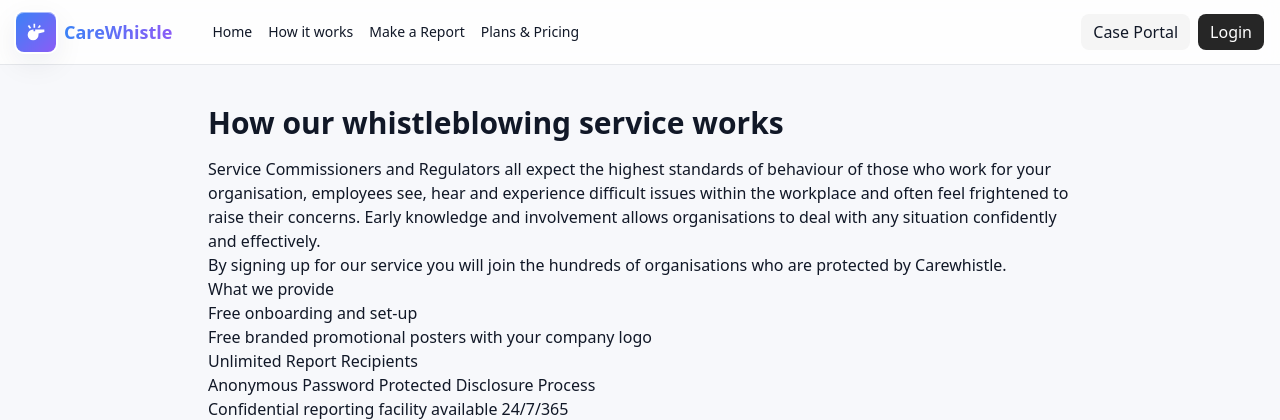
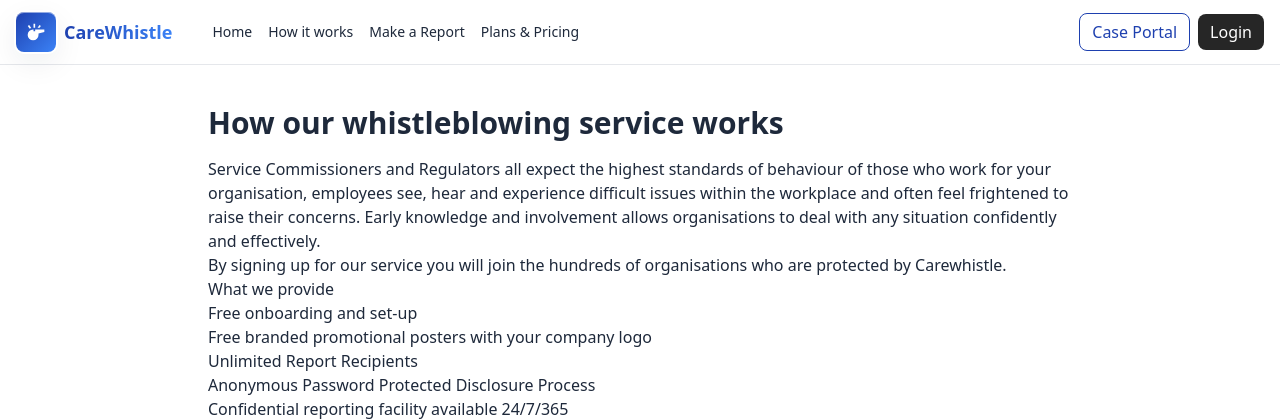
Before and after one commit to alijunaid21-coder/carewhistle-78-lite, a Flask app: page /how in a window 1280 px wide. Shown: the top 420 px of the page. Run offline with Flask 3, Linux system fonts and the light colour scheme; some libraries are stand-ins or nearby versions.

Commit message:
Refine base palette and navigation styling

```diff
--- a/templates/layout.html
+++ b/templates/layout.html
@@ -10,8 +10,8 @@
       theme:{
         extend:{
           colors:{
-            base: { bg:"#f7f8fb", card:"#ffffff", ink:"#111827", muted:"#6b7280" },
-            neon: { blue:"#3b82f6", green:"#22c55e", pink:"#ec4899", purple:"#8b5cf6", amber:"#f59e0b", cyan:"#06b6d4" }
+            base: { bg:"#ffffff", card:"#f8fafc", ink:"#1e293b", muted:"#64748b" },
+            neon: { blue:"#1e40af", green:"#0ea5e9", pink:"#f472b6", purple:"#3b82f6", amber:"#fbbf24", cyan:"#94a3b8" }
           },
           boxShadow:{
             glass:"0 10px 30px rgba(31,41,55,.08), inset 0 1px 0 rgba(255,255,255,.5)"
@@ -35,22 +35,22 @@
         <span class="bg-gradient-to-r from-neon-blue to-neon-purple bg-clip-text text-transparent">CareWhistle</span>
       </a>
       <nav class="ml-6 flex items-center gap-4 text-sm">
-        <a class="hover:text-neon-blue" href="{{ url_for('home') }}">Home</a>
-        <a class="hover:text-neon-blue" href="{{ url_for('how') }}">How it works</a>
-        <a class="hover:text-neon-blue" href="{{ url_for('report') }}">Make a Report</a>
-        <a class="hover:text-neon-blue" href="{{ url_for('pricing') }}">Plans & Pricing</a>
+        <a class="transition-colors hover:text-neon-blue" href="{{ url_for('home') }}">Home</a>
+        <a class="transition-colors hover:text-neon-blue" href="{{ url_for('how') }}">How it works</a>
+        <a class="transition-colors hover:text-neon-blue" href="{{ url_for('report') }}">Make a Report</a>
+        <a class="transition-colors hover:text-neon-blue" href="{{ url_for('pricing') }}">Plans & Pricing</a>
       </nav>
       <div class="ml-auto flex items-center gap-2">
-        <a class="px-3 py-1.5 rounded-lg bg-neutral-100 hover:bg-neutral-200" href="{{ url_for('follow') }}">Case Portal</a>
+        <a class="px-3 py-1.5 rounded-lg border border-neon-blue text-neon-blue hover:bg-neon-blue hover:text-white transition-colors" href="{{ url_for('follow') }}">Case Portal</a>
         {% if session.get('user_id') %}
           {% if session.get('role')=='admin' %}
-            <a class="px-3 py-1.5 rounded-lg bg-neon-blue text-white" href="{{ url_for('admin_dashboard') }}">Admin</a>
+            <a class="px-3 py-1.5 rounded-lg bg-neon-blue text-white hover:opacity-90 transition-colors" href="{{ url_for('admin_dashboard') }}">Admin</a>
           {% elif session.get('role')=='manager' %}
-            <a class="px-3 py-1.5 rounded-lg bg-neon-purple text-white" href="{{ url_for('manager_overview') }}">Manager</a>
+            <a class="px-3 py-1.5 rounded-lg bg-neon-purple text-white hover:opacity-90 transition-colors" href="{{ url_for('manager_overview') }}">Manager</a>
           {% endif %}
-          <a class="px-3 py-1.5 rounded-lg bg-neutral-800 text-white" href="{{ url_for('logout') }}">Logout</a>
+          <a class="px-3 py-1.5 rounded-lg bg-neutral-800 text-white hover:opacity-90 transition-colors" href="{{ url_for('logout') }}">Logout</a>
         {% else %}
-          <a class="px-3 py-1.5 rounded-lg bg-neutral-800 text-white" href="{{ url_for('login') }}">Login</a>
+          <a class="px-3 py-1.5 rounded-lg bg-neutral-800 text-white hover:opacity-90 transition-colors" href="{{ url_for('login') }}">Login</a>
         {% endif %}
       </div>
     </div>
```
